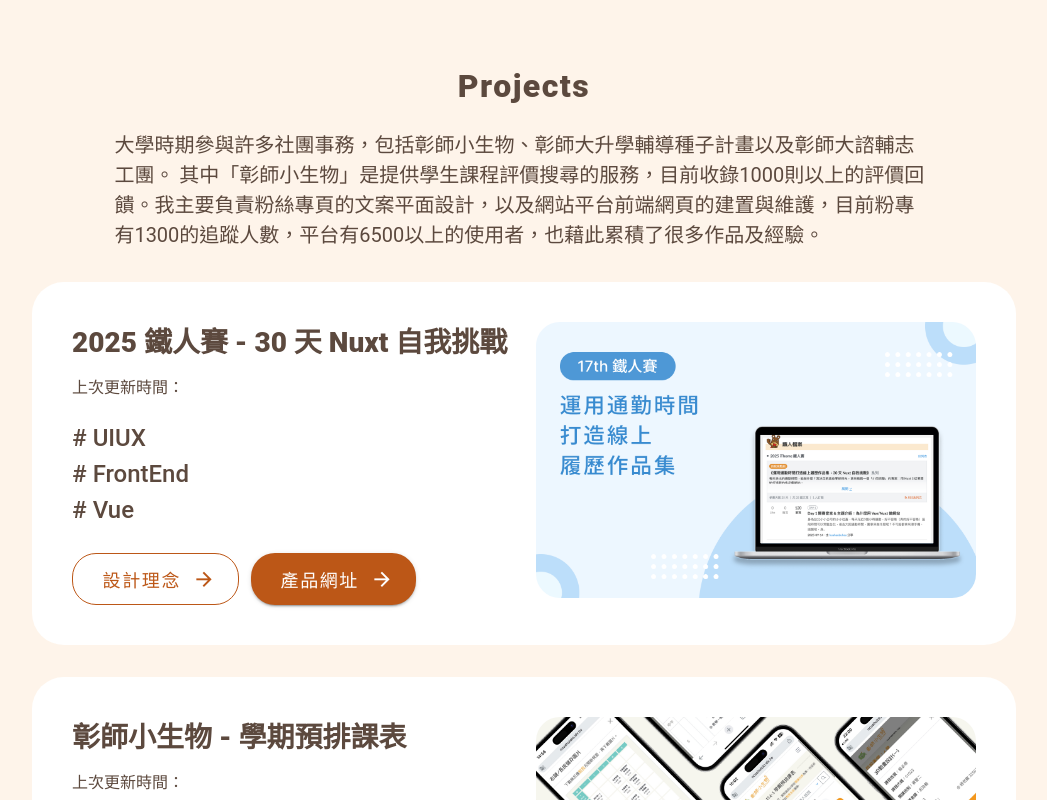
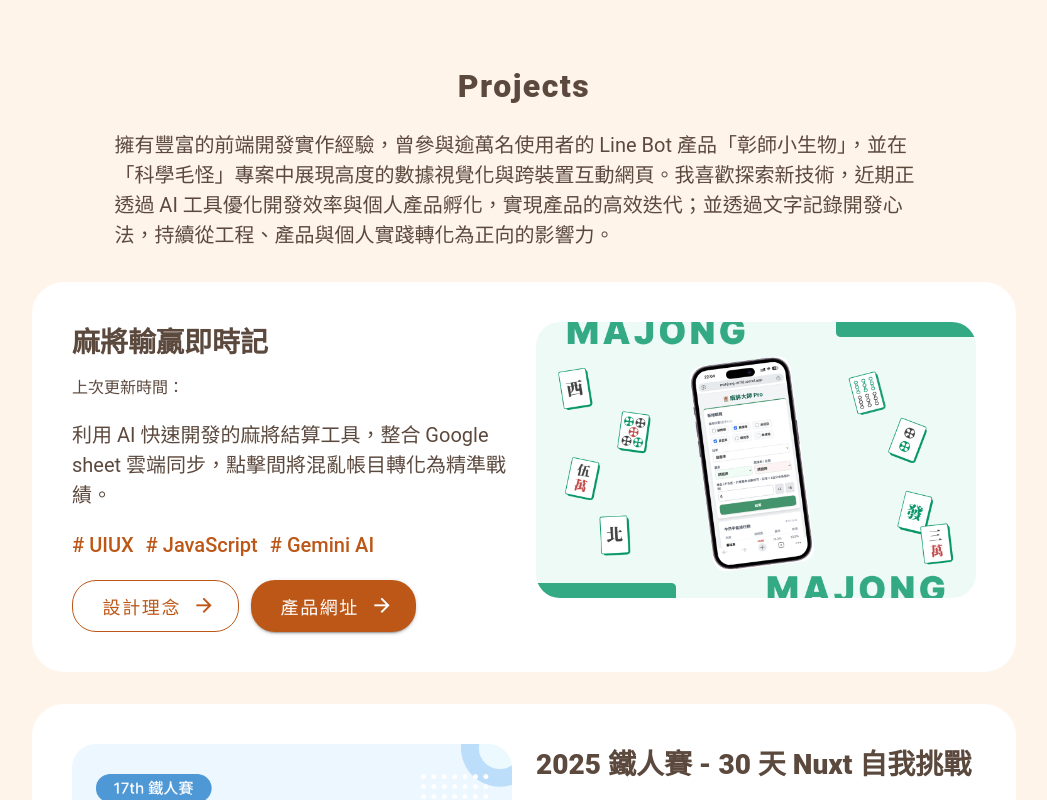
Before and after one commit to supeihau/my-portfolio-2025, a Nuxt app: page / in a window 1280 px wide. Shown: the part 1680-2480 px from the top of the page, without its empty margins (116-1163 px from the left). Built offline with nearby package versions, Linux system fonts and the light colour scheme; no server answers.

Commit message:
fix: update project content

```diff
--- a/components/navbar.vue
+++ b/components/navbar.vue
@@ -11,7 +11,7 @@
         <span
           role="button"
           tabindex="0"
-          class="text-white text-h5-medium pr-8"
+          class="text-white text-h5-medium pr-5"
           @click="scrollTo(item.targetId)"
         >
           {{ item.title }}
--- a/components/projects/project-card.vue
+++ b/components/projects/project-card.vue
@@ -6,7 +6,7 @@
         <v-row>
             <v-col
                 cols="12" sm="6" md="6" lg="6" class="d-flex flex-column"
-                :class="isDesktop ? 'order-sm-1 order-2' : 'order-2'"
+                :class="textColClass"
             >
                 <div class="d-flex flex-column align-start justify-start flex-grow-1">
                     <div class="text-brown mb-3"
@@ -17,11 +17,20 @@
                     <div class="text-brown text-h6-regular mb-5">
                         上次更新時間：{{ props.project.pushAt }}
                     </div>
-                    <div class="flex-grow-1">
+                    <div>
+                        <div class="text-brown"
+                            :class="isDesktop ? 'text-h5-regular': 'text-h6-regular'"
+                        >
+                            {{ props.project.brief }}
+                        </div>
+                    </div>
+
+                    <div class=" align-start justify-start mt-5"
+                        :class="isDesktop? 'd-flex row' : 'column'">
                         <div
                             v-for="value in props.project.skills"
-                            class="text-brown"
-                            :class="isDesktop ? 'text-h4-medium': 'text-h6-medium'"
+                            class="text-main-orange mr-3"
+                            :class="isDesktop ? 'text-h5-medium': 'text-h6-regular'"
                         >
                             # {{ value }}
                         </div>
@@ -32,7 +41,7 @@
                     :class="isDesktop || isPad? 'flex-row ga-3': 'flex-column ga-3'"
                 >
                     <CustomButton
-                        v-if="props.project.designConceptUrl != ''"
+                        v-if="props.project.designConceptUrl"
                         :type="'outlined'"
                         :btnName="'設計理念'"
                         :class="'bg-white text-main-orange'"
@@ -41,7 +50,7 @@
                     />
 
                      <CustomButton
-                        v-if="props.project.productUrl != ''"
+                        v-if="props.project.productUrl"
                         :type="'elevated'"
                         :btnName="'產品網址'"
                         :class="'bg-main-orange text-white'"
@@ -52,7 +61,7 @@
             </v-col>
             <v-col
                 cols="12" sm="6" md="6" lg="6"
-                :class="isDesktop ? 'order-sm-2 order-1' : 'order-1'"
+                :class="imageColClass"
             >
                 <NuxtImg
                     :src="props.project.picture"
@@ -77,7 +86,21 @@
     project: {
         type: Object,
         required: true
+        },
+        index: {
+                type: Number,
+                required: true
     }
+});
+
+const textColClass = computed(() => {
+    if (!isDesktop.value) return 'order-2';
+    return props.index % 2 === 0 ? 'order-sm-1 order-2' : 'order-sm-2 order-2';
+});
+
+const imageColClass = computed(() => {
+    if (!isDesktop.value) return 'order-1';
+    return props.index % 2 === 0 ? 'order-sm-2 order-1' : 'order-sm-1 order-1';
 });
 
 const openLink = (url) => {
--- a/components/projects/projects.vue
+++ b/components/projects/projects.vue
@@ -5,13 +5,15 @@
             :class="isDesktop ? 'text-h2-small-semi-bold': 'text-h4-semi-bold'">
             Projects
         </div>
-        <div class="mt-5 text-brown"
-            :class="isDesktop ? 'text-h5-regular custom-padding': 'text-h6-regular'">
-            大學時期參與許多社團事務，包括彰師小生物、彰師大升學輔導種子計畫以及彰師大諮輔志工團。 其中「彰師小生物」是提供學生課程評價搜尋的服務，目前收錄1000則以上的評價回饋。我主要負責粉絲專頁的文案平面設計，以及網站平台前端網頁的建置與維護，目前粉專有1300的追蹤人數，平台有6500以上的使用者，也藉此累積了很多作品及經驗。
+        <div
+          class="mt-5 text-brown"
+          :class="isDesktop ? 'text-h5-regular custom-padding': 'text-h6-regular'"
+        >
+          擁有豐富的前端開發實作經驗，曾參與逾萬名使用者的 Line Bot 產品「彰師小生物」，並在「科學毛怪」專案中展現高度的數據視覺化與跨裝置互動網頁。我喜歡探索新技術，近期正透過 AI 工具優化開發效率與個人產品孵化，實現產品的高效迭代；並透過文字記錄開發心法，持續從工程、產品與個人實踐轉化為正向的影響力。
         </div>
 
         <div v-for="(project, index) in visibleProjects" :key="index" class="px-lg-5">
-            <ProjectCard :project="project"></ProjectCard>
+          <ProjectCard :project="project" :index="index"></ProjectCard>
         </div>
 
         <div
@@ -34,7 +36,19 @@
 
 const projects = ref([
   {
+    title: '麻將輸贏即時記',
+    brief: '利用 AI 快速開發的麻將結算工具，整合 Google sheet 雲端同步，點擊間將混亂帳目轉化為精準戰績。',
+    ownerRepo: 'supeihau/mahjong',
+    branch: 'main',
+    pushAt: '',
+    skills: ['UIUX', 'JavaScript', 'Gemini AI'],
+    picture: 'images/project/majong.png',
+    designConceptUrl: '/pdf/ai-vibe-coding-majong.pdf',
+    productUrl: 'https://mahjong-oh7d.vercel.app/',
+  },
+  {
     title: '2025 鐵人賽 - 30 天 Nuxt 自我挑戰',
+    brief: '運用一個月內的碎片時間，把大工程拆成小任務，以 Nuxt 3 從零開始實作個人化履歷作品集網站，並加入SEO部署上線。',
     ownerRepo: 'supeihau/my-portfolio-2025',
     branch: 'main',
     pushAt: '',
@@ -45,6 +59,7 @@
   },
   {
     title: '彰師小生物 - 學期預排課表',
+    brief: '以彰師大選課學生為受眾，讓學生可以在預選期間將感興趣的課程加入課表中，方便安排課表，並查看通識、系上選課、衝堂和學分數的計算。',
     ownerRepo: 'ba2c7yoyo/NcueHuLoLo-v2025',
     branch: 'timetable-selina-0517-1',
     pushAt: '',
@@ -55,6 +70,7 @@
   },
   {
     title: '彰師小生物 - 評價審核與查詢',
+    'brief': '學生透過 Google 表單提交課程評價，經由管理員後台人工審查後，將評價同步至資料庫，實現 Line Bot 課程評價的即時查詢。',
     ownerRepo: 'ba2c7yoyo/NcueHuLoLo-v2025',
     branch: 'admin-pulish-selina-250215-1',
     pushAt: '',
@@ -65,6 +81,7 @@
   },
   {
     title: '科學毛怪 - 產品系統',
+    'brief': '主導 PetSci 高互動性的寵物健康報告系統開發，實作多層次數據視覺化頁面，並套用互動組件與動態視覺處理，將專業資訊轉化為美感與資訊深度的網頁。',
     ownerRepo:'ba2c7yoyo/PetSci-gogomaumau',
     branch: 'master',
     pushAt: '',
@@ -74,6 +91,7 @@
   },
   {
     title: '科學毛怪 - 產品官網',
+    'brief': '獨立負責 PetSci 官網前端開發，精準還原 UI 設計，建立專業且親和的寵物生技品牌門面。',
     ownerRepo: 'ba2c7yoyo/PetSci-Bussiness-Web',
     branch: 'main',
     pushAt: '',
@@ -83,10 +101,11 @@
   },
   {
     title: '彰師小生物 - 一頁式網頁',
+    brief: '獨立開發一頁式訂閱說明頁，實作響應式佈局並優化排版邏輯，確保在不同設備上皆具品牌呈現效果與資訊傳遞。',
     ownerRepo: 'supeihau/hulolo-landing-pages',
     branch: 'main',
     pushAt: '2024-06-01',
-    skills: ['FrontEnd', 'JavaScript'],
+    skills: ['FrontEnd', 'JavaScript', 'Bootstrap'],
     picture: 'images/project/hulolo-price.png',
     productUrl: 'https://ncuehulolo.idv.tw/subscribe/',
   },
```
Also changed, not shown: public/images/project/majong.png (added), 1 other file (tests, documents, lock files or other folders).
